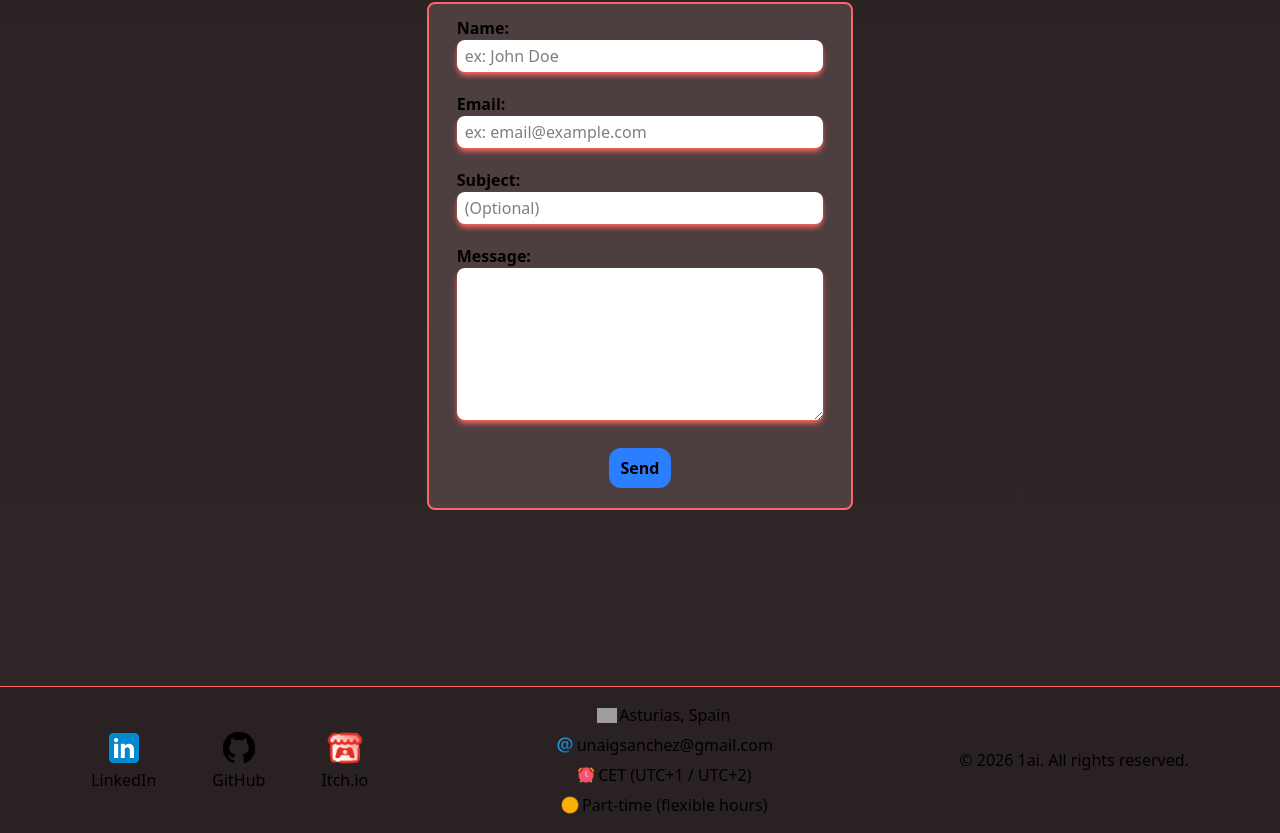
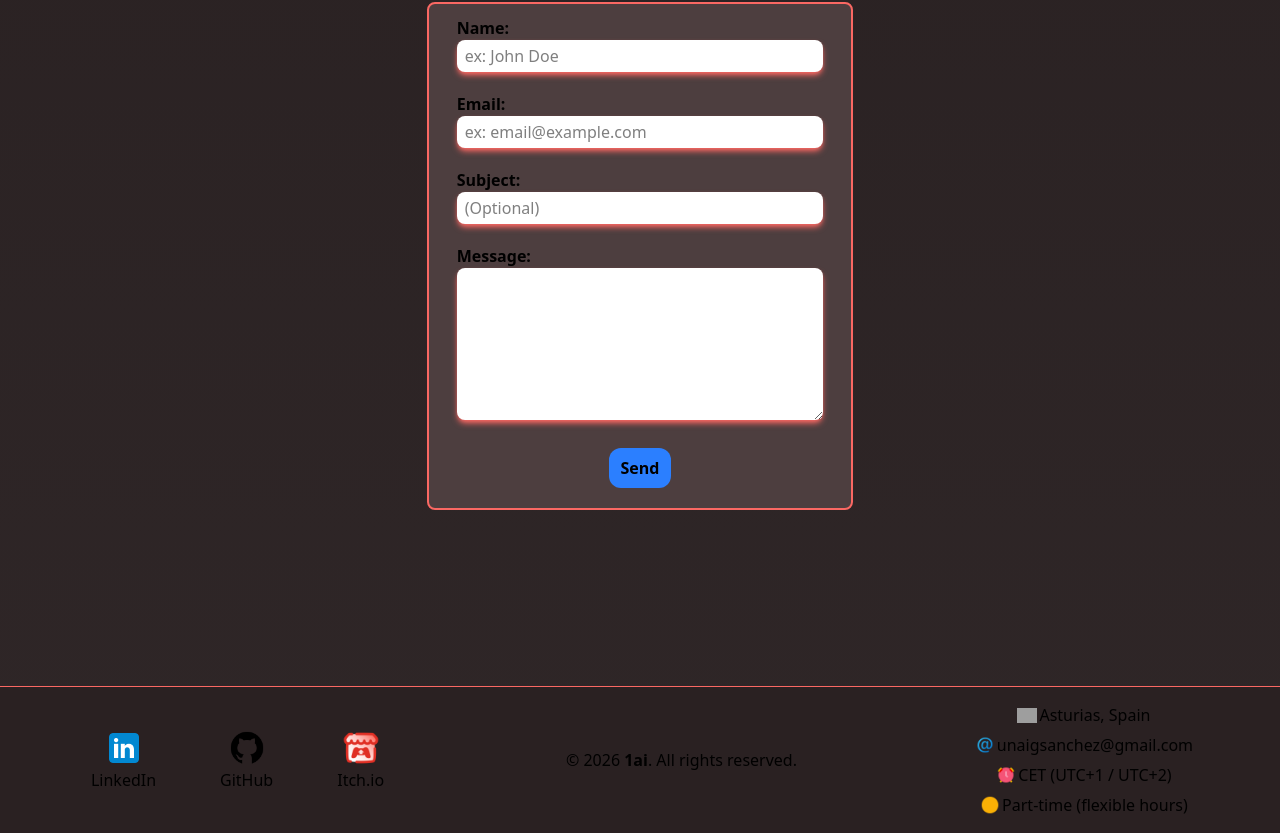
Before and after one commit to 1ai13/Portfolio, a React (Vite) app in the folder frontend/: page / in a window 1280 px wide. Shown: the part 2920-3753 px from the top of the page. Built offline with nearby package versions, Linux system fonts and the light colour scheme; no server answers; grey boxes are pictures that could not be loaded.

Commit message:
refactoring footer links for different behaviours

```diff
--- a/frontend/src/components/Footer.jsx
+++ b/frontend/src/components/Footer.jsx
@@ -1,4 +1,10 @@
+import translations from "./Translator.jsx";
+
 function Footer() {
+  const {
+    footer: { copy, locationTrans, statusTrans },
+    form: { subject },
+  } = translations();
   const contactInfo = {
     links: [
       {
@@ -17,36 +23,37 @@ function Footer() {
         text: "Itch.io",
       },
     ],
-    address: [
-      {
+    addresses: {
+      location: {
         icon: "location-icon.png",
-        text: "Asturias, Spain",
+        text: "Asturias, " + locationTrans,
       },
-      {
+      email: {
         icon: "email-icon.png",
         text: "unaigsanchez@gmail.com",
       },
-      {
+      timezone: {
         icon: "timezone-icon.png",
         text: "CET (UTC+1 / UTC+2)",
       },
-      {
+      status: {
         icon: "status-icon.png",
-        text: "Part-time (flexible hours)",
+        text: statusTrans,
       },
-    ],
+    },
   };
+  const { location, email, timezone, status } = contactInfo.addresses;
 
   return (
     <>
       <footer className="bg-bg-primary border-t border-accent-primary flex flex-col text-center gap-1 md:flex-row justify-center md:justify-around md:items-center">
-        <div className="flex justify-evenly p-4 md:gap-9 lg:gap-12 xl:gap-14">
+        <div className="flex justify-evenly p-4 md:gap-8 lg:gap-10 xl:gap-14">
           {contactInfo.links.map((l) => {
             return (
               <a
                 href={l.url}
                 target="_blank"
-                className="flex flex-col items-center"
+                className="flex flex-col items-center p-1 rounded-lg hover:bg-bg-terniary active:bg-bg-terniary hover:scale-110 transition-all duration-200"
               >
                 <img src={l.icon} className="w-10"></img>
                 {l.text}
@@ -55,17 +62,39 @@ function Footer() {
           })}
         </div>
 
+        <div className="p-4">
+          © 2026 <span className="font-semibold">1ai</span>. {copy}
+        </div>
+
         <div className="flex flex-col p-4 gap-1.5">
-          {contactInfo.address.map((l) => {
-            return (
-              <div className="flex justify-center items-center gap-0.5">
-                <img src={l.icon} className="w-5"></img>
-                {l.text}
-              </div>
-            );
-          })}
+          <div className="flex justify-center items-center gap-0.5">
+            <img src={location.icon} className="w-5"></img>
+            <a
+              href="https://www.google.com/maps/place/Principado+de+Asturias,+Asturias"
+              target="_blank"
+              className="hover:text-accent-secondary active:text-accent-primary"
+            >
+              {location.text}
+            </a>
+          </div>
+          <div className="flex justify-center items-center gap-0.5">
+            <img src={email.icon} className="w-5"></img>
+            <a
+              href={"mailto:unaigsanchez@gmail.com?subject=" + subject}
+              className="hover:text-accent-secondary active:text-accent-primary"
+            >
+              {email.text}
+            </a>
+          </div>
+          <div className="flex justify-center items-center gap-0.5">
+            <img src={timezone.icon} className="w-5"></img>
+            {timezone.text}
+          </div>
+          <div className="flex justify-center items-center gap-0.5">
+            <img src={status.icon} className="w-5"></img>
+            {status.text}
+          </div>
         </div>
-        <div className="p-4">© 2026 1ai. All rights reserved.</div>
       </footer>
     </>
   );
--- a/frontend/src/locales/locales.json
+++ b/frontend/src/locales/locales.json
@@ -28,7 +28,12 @@
             "optional": "Optional"
         },
         "successMessage":"The email was sent successfully!",
-        "errorMessage":"An error occurred while sending the email!"
+        "errorMessage":"An error occurred while sending the email!",
+        "footer": {
+            "copy": "All rights reserved.",
+            "locationTrans": "Spain",
+            "statusTrans": "Part-time (flexible hours)"
+        }
     },
 
     "ES":{
@@ -60,6 +65,11 @@
             "optional": "Opcional"
         },
         "successMessage":"El correo fue enviado correctamente!",
-        "errorMessage":"¡Ocurrió un error al enviar el correo!"
+        "errorMessage":"¡Ocurrió un error al enviar el correo!",
+        "footer": {
+            "copy": "Todos los derechos reservados.",
+            "location": "España",
+            "status": "Medio tiempo (horario flexible)"
+        }
     }
 }
```
